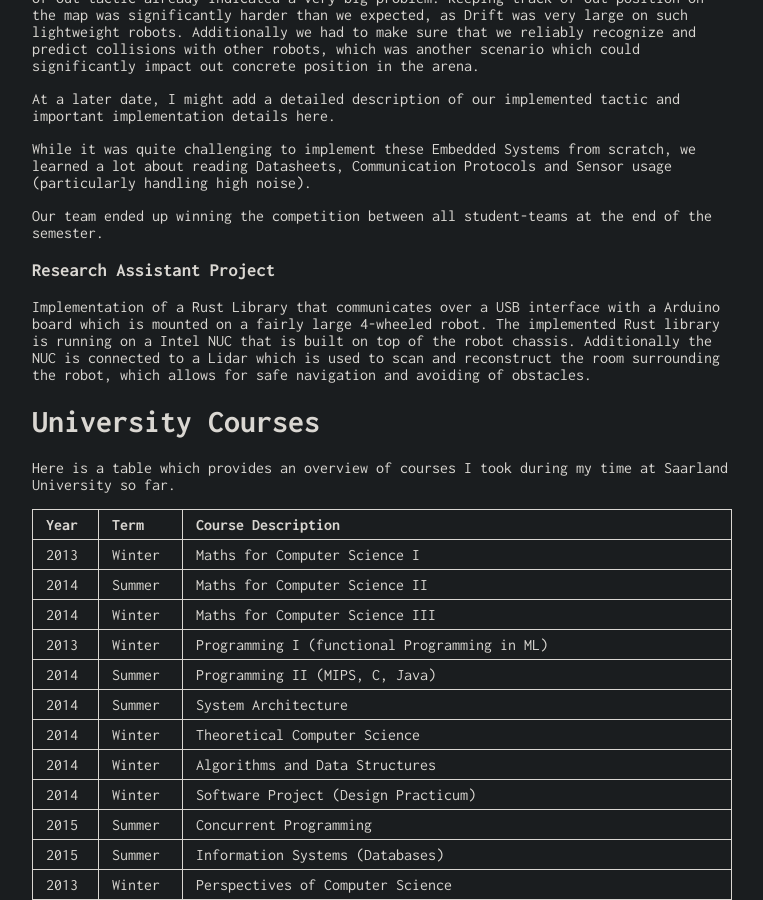
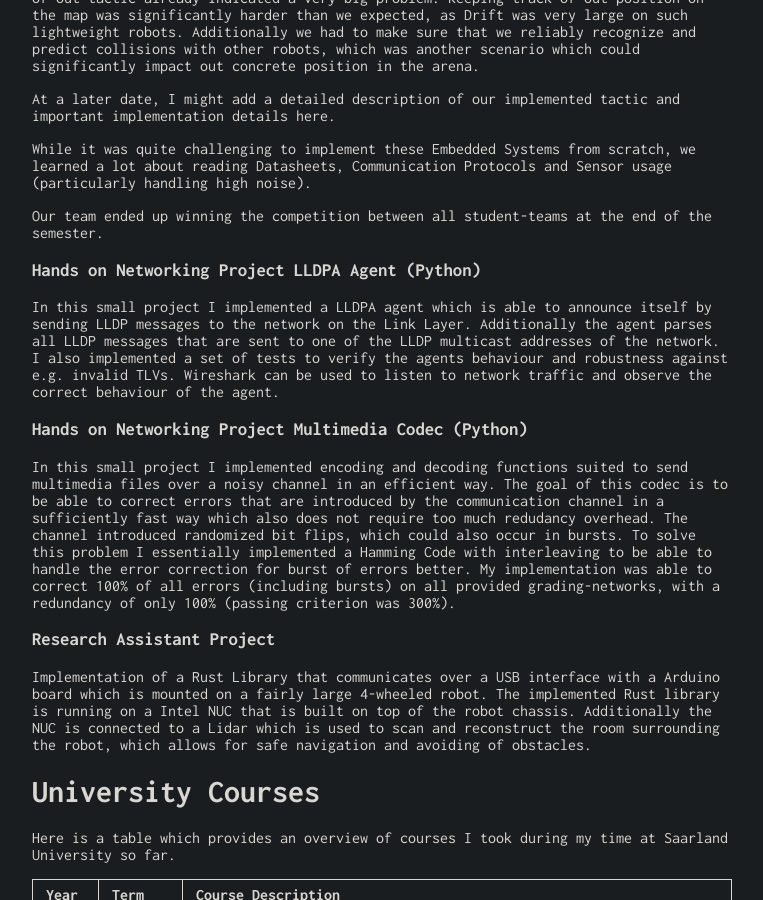
Before and after one commit to schaefer-dev/schaefer-dev.github.io, a Jekyll site: the page built from projects.md, in a window 1280 px wide and 900 px high, scrolled down 1246 px. Shown: the whole window, without its empty margins (258-1021 px from the left). Built offline with Jekyll 4.4.1, drawn with Linux system fonts in a browser that asks for light colours; our own code applies the rules of GitHub Pages for plain Markdown files; some of the changed text lies outside the part shown.

Commit message:
added HON projects

```diff
--- a/projects.md
+++ b/projects.md
@@ -35,7 +35,20 @@ While it was quite challenging to implement these Embedded Systems from scratch,
 
 Our team ended up winning the competition between all student-teams at the end of the semester.
 
+
+### Hands on Networking Project LLDPA Agent (Python)
+
+In this small project I implemented a LLDPA agent which is able to announce itself by sending LLDP messages to the network on the Link Layer. Additionally the agent parses all LLDP messages that are sent to one of the LLDP multicast addresses of the network. I also implemented a set of tests to verify the agents behaviour and robustness against e.g. invalid TLVs. Wireshark can be used to listen to network traffic and observe the correct behaviour of the agent.
+
+
+### Hands on Networking Project Multimedia Codec (Python)
+
+In this small project I implemented encoding and decoding functions suited to send multimedia files over a noisy channel in an efficient way. The goal of this codec is to be able to correct errors that are introduced by the communication channel in a sufficiently fast way which also does not require too much redudancy overhead. The channel introduced randomized bit flips, which could also occur in bursts. To solve this problem I essentially implemented a Hamming Code with interleaving to be able to handle the error correction for burst of errors better. My implementation was able to correct 100% of all errors (including bursts) on all provided grading-networks, with a redundancy of only 100% (passing criterion was 300%).
+
+
+
 ### Research Assistant Project
+
 Implementation of a Rust Library that communicates over a USB interface with a Arduino board which is mounted on a fairly large 4-wheeled robot. The implemented Rust library is running on a Intel NUC that is built on top of the robot chassis. Additionally the NUC is connected to a Lidar which is used to scan and reconstruct the room surrounding the robot, which allows for safe navigation and avoiding of obstacles.
 
 
```
Also changed, not shown: other parts of projects.md (+2 -2 lines).
